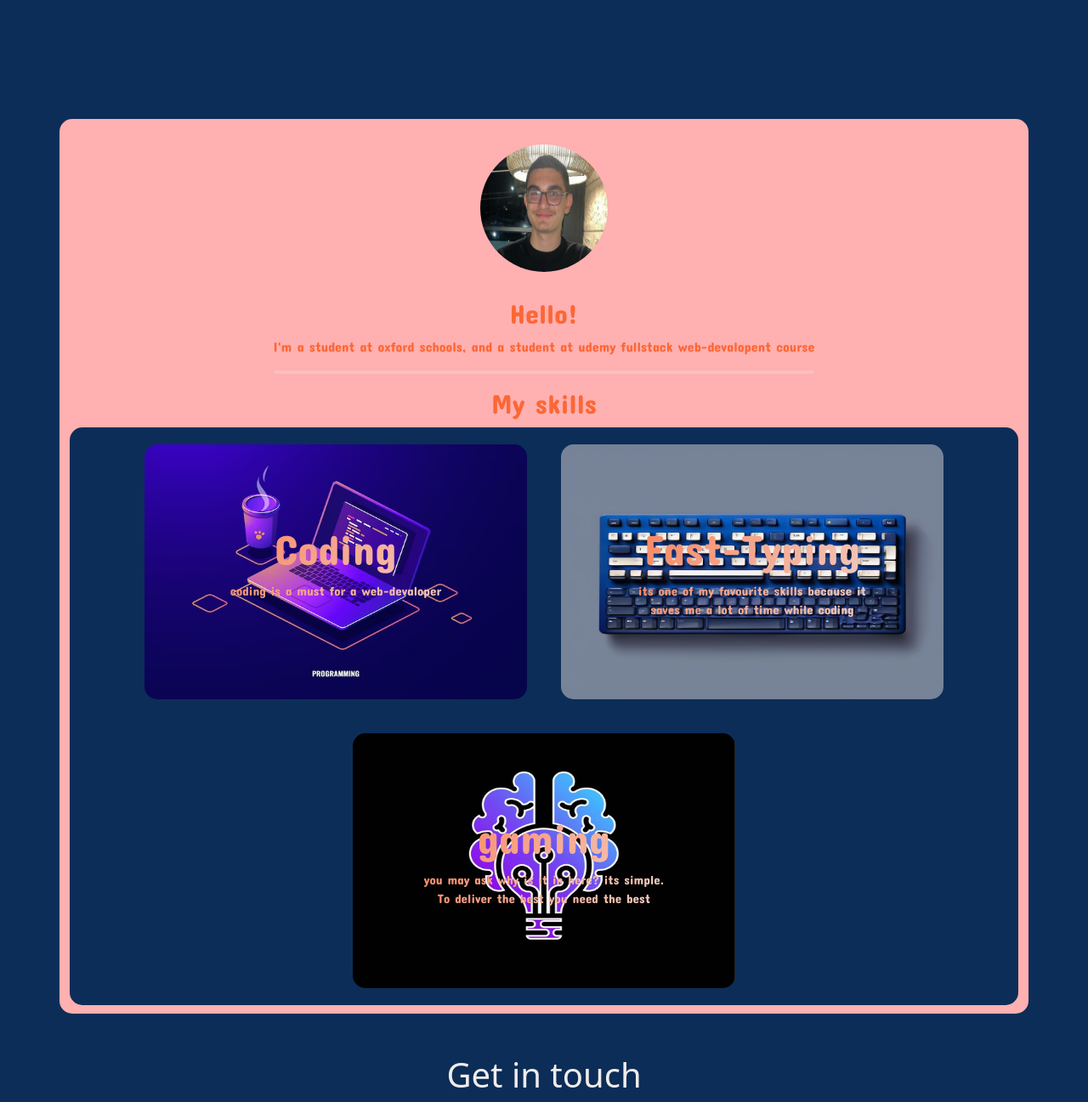
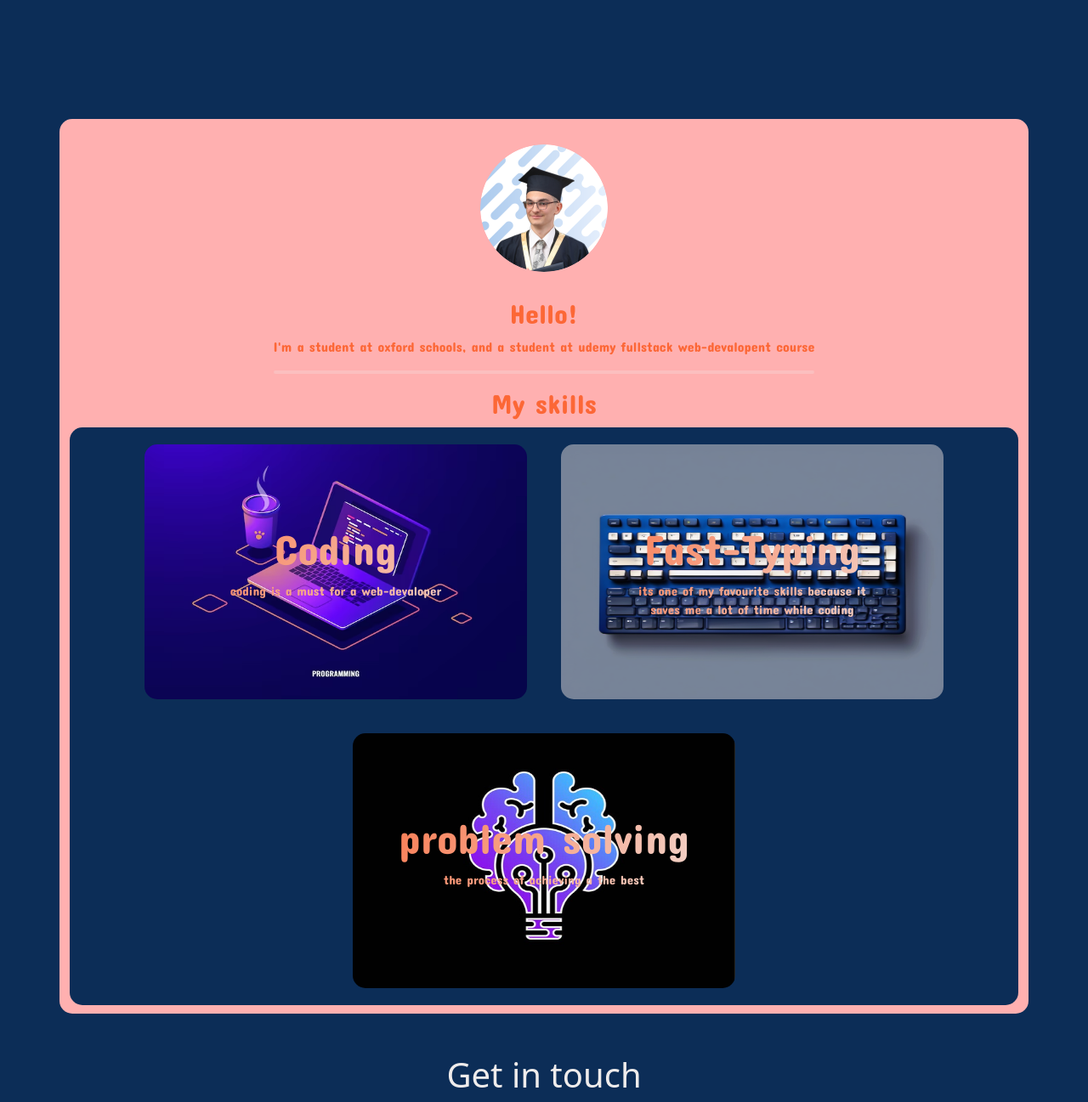
Before and after one commit to abdallahodaibat/portfolio, a plain HTML site: page index.html in a window 1280 px wide. Shown: the part 580-1877 px from the top of the page at 85% size. Drawn offline with nearby package versions, Linux system fonts and the light colour scheme.

Commit message:
Add files via upload

```diff
--- a/index.html
+++ b/index.html
@@ -21,7 +21,7 @@
     <div class="description">
         <div class="container">
             <div class="profile-pic">
-                <img src="./assets/WhatsApp Image 2024-01-02 at 5.44.22 PM.png" alt="">
+                <img src="./assets/profile-pic (1).png" alt="">
             </div>
             <div class="description-text">
                 <h2 class="concert-one-regular">Hello!</h2>
@@ -51,8 +51,8 @@
                     <div id="skill">
                         <img src="./assets/stock-vector-brain-blue-gradient-vector-icon (1).jpg" alt="gamer picture">
                         <div class="skills-text">
-                            <h3 class="concert-one-regular">gaming</h3>
-                            <p class="concert-one-light">you may ask why is it in here? its simple.<br>To deliver the best you need the best </p>
+                            <h3 class="concert-one-regular">problem solving</h3>
+                            <p class="concert-one-light">the process of achieving a the best </p>
                         </div>
 
                     </div>
```
Also changed, not shown: assets/profile-pic (1).png (added).
